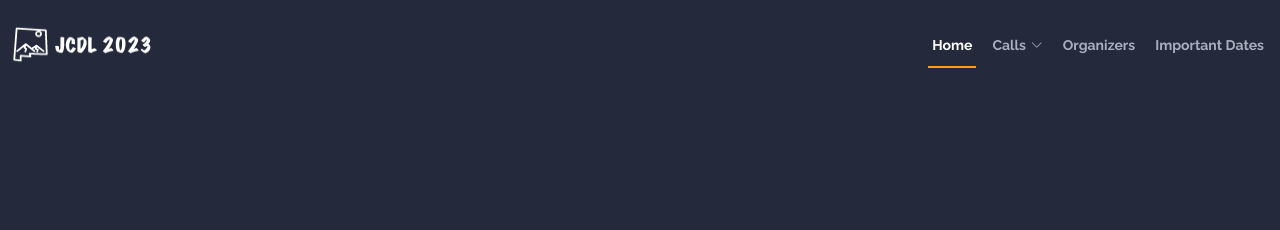
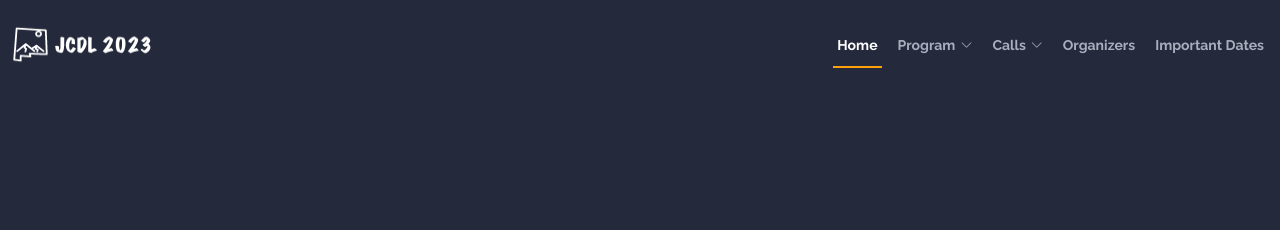
Before and after one commit to shawnmjones/JCDL2023-website-source, a Jekyll site: the page built from index.html, in a window 1280 px wide. Shown: the top 230 px of the page. Built offline with Jekyll 4.4.1, drawn with Linux system fonts in a browser that asks for light colours.

Commit message:
improvements to the navigation

```diff
--- a/_includes/nav.html
+++ b/_includes/nav.html
@@ -11,14 +11,18 @@
       <nav id="navbar" class="navbar order-last order-lg-0">
 
         <ul>
-          <li><a class="nav-link scrollto active" href="{{ site.url }}">Home</a></li>
+          <li><a class="nav-link scrollto {% if page.url == '/' %}active{% endif %}" href="{{ site.url }}">Home</a></li>
           <!-- <li class="dropdown"><a href="#" title="Attendance information coming soon"><span>Attend</span><i class="bi bi-chevron-down"></i></a>
             <ul>
               <li><a href="/attend/travel/">Travel To Santa Fe</a></li>
             </ul>
           </li> -->
-          <!-- <li><a class="nav-link scrollto" href="#" title="Program coming soon">Program</a></li> -->
-          <li class="dropdown"><a href="#"><span>Calls</span> <i class="bi bi-chevron-down"></i></a>
+          <li class="dropdown"><a class="nav-link scrollto {% if page.url contains '/program/' %}active{% endif %}" href="#"><span>Program</span> <i class="bi bi-chevron-down"></i></a>
+          <ul>
+            <li><a href="{{ site.url }}/program/schedule/">Conference Schedule</a></li>
+            <li><a>More coming soon...</a></li>
+          </ul>
+          <li class="dropdown"><a class="nav-link scrollto {% if page.url contains '/calls/' %}active{% endif %}" href="#"><span>Calls</span> <i class="bi bi-chevron-down"></i></a>
           <ul>
             <!--
             <li><a href="#">Drop Down 1</a></li>
@@ -33,16 +37,16 @@
             </li>
             -->
             <li><a href="{{ site.url }}/calls/papers/">Research Papers</a></li>
-            <li><a href="#" title="Poster CFP coming soon">Posters (coming soon)</a></li>
-            <li><a href="#" title="Tutorials CFP coming soon">Tutorials  (coming soon)</a></li>
+            <li><a title="Poster CFP coming soon">Posters (coming soon)</a></li>
+            <li><a title="Tutorials CFP coming soon">Tutorials  (coming soon)</a></li>
             <!-- <li><a href="/calls/posters/">Posters</a></li>
             <li><a href="/calls/tutorials/">Tutorials</a></li> -->
           </ul>
 
         </li>
-        <li><a class="nav-link scrollto" href="{{ site.url }}/organizers/">Organizers</a></li>
+        <li><a class="nav-link scrollto {% if page.url == '/organizers/' %}active{% endif %}" href="{{ site.url }}/organizers/" >Organizers</a></li>
         <!-- <li><a class="nav-link scrollto" href="/sponsors/">Sponsors</a></li> -->
-        <li><a class="nav-link scrollto" href="{{ site.url }}/dates/">Important Dates</a></li>
+        <li><a class="nav-link scrollto {% if page.url == '/dates/' %}active{% endif %}" href="{{ site.url }}/dates/">Important Dates</a></li>
           <!-- <li><a class="nav-link scrollto" href="#contact">Contact</a></li> -->
         </ul>
         <i class="bi bi-list mobile-nav-toggle"></i>
```
